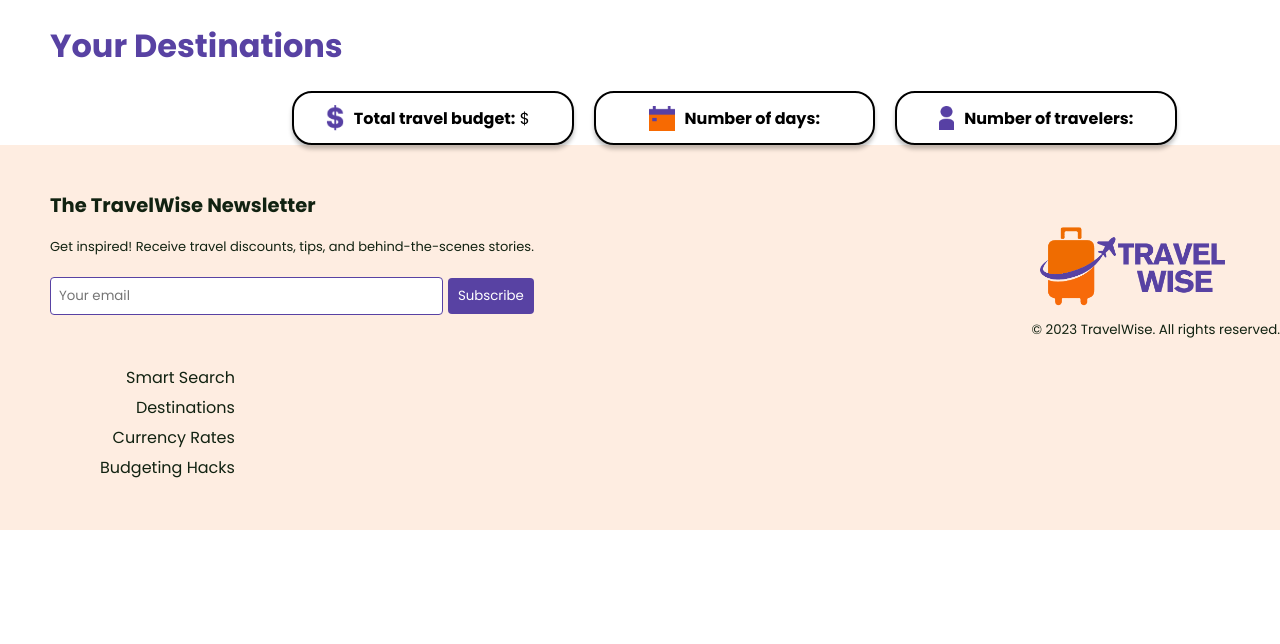
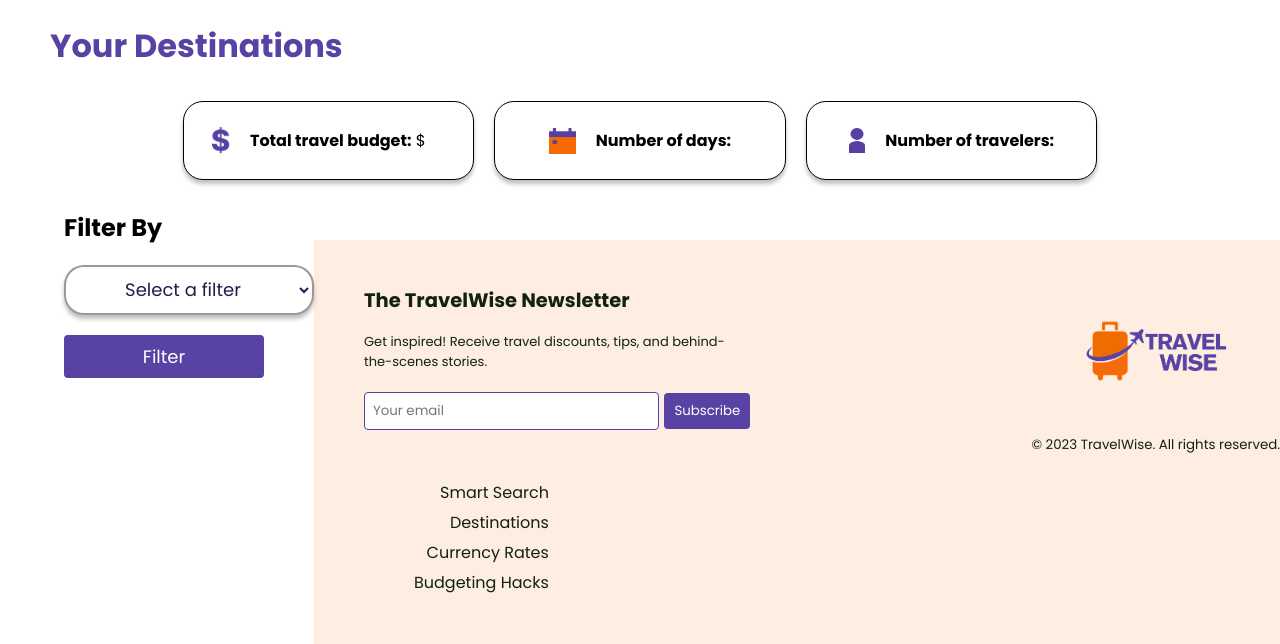
Before and after one commit to moizeshenriques/travelwise, a PHP site: page /yourDest.php in a window 1280 px wide. Shown: the part 103-747 px from the top of the page. Run offline with PHP 8.4, Linux system fonts and the light colour scheme; data that the repository does not hold is empty.

Commit message:
Update yourDest.php

```diff
--- a/yourDest.php
+++ b/yourDest.php
@@ -195,12 +195,23 @@ form {
     margin-right: 50px;
 }
 
-//youDest style
+.submit {
+    background-color: #5842A3;
+    color: #fff;
+    padding: 8px 10px;
+    border: none;
+    border-radius: 4px;
+    cursor: pointer;
+    font-family: 'Poppins', sans-serif;
+}
+/* youDest style
+smart form */
 #smart-form-sum {
-    margin-left: 10px;
-    width: 300px;
-    height: 50px;
-    border: 2px solid rgba(0, 0, 0, 0.40);
+    /* margin-left: 10px; */
+    /* width: 300px; */
+    /* height: 50px; */
+    width: 30%;
+    border: 1px solid rgba(0, 0, 0, 0.40);
     flex-shrink: 0;
     background: #FFF;
     box-shadow: 0px 4px 4px 0px rgba(0, 0, 0, 0.25);
@@ -222,48 +233,109 @@ form {
 
 .budget-sum, .days-sum, .travelers-sum {
     width: 35%;
-    height: 30px;
+    height: 10%;
     flex-shrink: 0;
     border-radius: 20px;
-    border: 2px solid #000;
+    border: 1.5px solid #000;
     background: #FFF;
     box-shadow: 0px 4px 4px 0px rgba(0, 0, 0, 0.25);
-    margin-left: 20px;
+    margin: 10px;
     padding: 10px;
     text-align: center;
     display: flex;
     align-items: center;
     justify-content: center;
-    gap: 10px;
+    gap: 20px;
 }
 
 .smart-form-sum {
     display: flex;
+    align-items: center;
+    justify-content: center;
 }
 
 .destLocation {
-    width: 40%;
-    height: 200px;
+    width: 500px;
+    height: 400px;
+    border-radius: 30px;
+    box-shadow: 5px 5px 5px 5px rgba(0, 0, 0, 0.25);
+    /* border: 2px solid #000; */
+    /* width: 30%;
     flex-shrink: 0;
     border-radius: 20px;
-    border: 2px solid #000;
+    //border: 2px solid #000;
     background: #FFF;
-    box-shadow: 0px 4px 4px 0px rgba(0, 0, 0, 0.25);
-    margin-left: 20px;
-    padding: 10px;
+    box-shadow: 4px 4px 4px 4px rgba(0, 0, 0, 0.25);
     text-align: center;
     display: flex;
     align-items: center;
-    justify-content: center;
-    margin-bottom: 20px;
+    justify-content: center; */
+}
+
+.destLocation p {
+    margin-top: 10px;
+    display: inline-block;
+}
+
+.destLocation img {
+    width: 100%;
+    height: 300px;
+    border-radius: 0px 0px 20px 20px;
 }
 
 .location-container {
+    display: flex;
+    //gap: 20px;
+    justify-content: center;
+    margin-left: 20px;
+    margin-right: 20px;
+}
+
+.location-section {
+    padding: 20px 0px 20px 0px;
+    text-align: center;
+    display: flex;
+    margin-left: 35%;
+    //float: right;
+}
+
+.filter-container {
+    display: block;
+    //width: 30;
+    margin-left: 5%;
+    //padding-right: 10%;
+    float: left;
+}
+
+.filterSubmit {
+    background-color: #5842A3;
     margin-top: 20px;
-    align-items: center;
-    justify-content: center;
-    display: flex;
-    gap: 10px;
+    color: #fff;
+    padding: 8px;
+    border: none;
+    border-radius: 4px;
+    cursor: pointer;
+    font-family: 'Poppins', sans-serif;
+    font-size: 18px;
+    width: 200px;
+}
+
+.filter-form-drop {
+    width: 250px;
+    height: 50px;
+    border: 2px solid rgba(0, 0, 0, 0.40);
+    flex-shrink: 0;
+    background: #FFF;
+    box-shadow: 0px 4px 4px 0px rgba(0, 0, 0, 0.25);
+    color: #1E1D4C;
+    font-family: Poppins;
+    font-size: 18px;
+    font-style: normal;
+    font-weight: 400;
+    line-height: normal;
+    border-radius: 20px;
+    text-align: center;
+    //padding: 8px;
 }
 
 </style>
@@ -329,7 +401,7 @@ form {
                     echo '</div>';
                     echo '<div class="days-sum">';
                     echo '<img src="calendar.png" width=10%>';
-                    echo "<p><b> Number of days: </b>" . $userDays . "<br> </p>";
+                    echo "<p><b> Number of days: </b>" . $userDays . "<br></p>";
                     echo '</div>';
                     echo '<div class="travelers-sum">';
                     echo '<img src="person.png" width=6%>';
@@ -337,6 +409,25 @@ form {
                     echo '</div>';
                 ?>
             </div>
+        </div>
+        <div class = "your-dest-main-area">
+
+        <div class="filter-container">
+        <h2>Filter By</h2>
+        <div class="filter-form-container">
+        <form name="filterForm" onsubmit="return filterFunction($userPrice, $userDays, $userTravelers)" method="post">
+            <select name="dropDown" class="filter-form-drop" id = "dropDown" placeholder="Choose a filter">
+            <option value="" disabled selected>Select a filter</option>
+            <option value = "Alphabetical">Alphabetical</option>
+            <option value = "Price">Price (ascending)</option>
+            <option value = "Adventure">Adventure escapes</option>
+            <option value = "City">City explorations</option>
+            <option value = "Relaxation">Relaxation retreats</option>
+            <option value = "Cultural journeys">Family fun</option>
+            <option value = "Rating">TravelWise rating</option><br>
+            <input id="submit" class="filterSubmit" type="submit" value="Filter"><br>
+        </form>
+        </div>
         </div>
 
         <?php
@@ -352,23 +443,33 @@ form {
                 $items_arr[$count] = $Name;
                 $price_arr[$count] = $Price;
                 $truth_array[$count] =1;
+                echo '<div class="location-section">';
                 echo '<div class="location-container">';
-                echo '<div class="destLocation">';
-                echo $Name . "<br>";
-                echo "$" . $Price . "/day per traveler <br>";
-                echo '<img src="' . $Image . '" width="300" height="200"/><br>';
+                    echo '<div class="destLocation">';
+                        echo "<br><p><b>". $Name . "</b></p>";
+                        echo "<br>";
+                        echo "<p> $" . $Price . "/day per traveler</p>";
+                        echo '<img src="' . $Image . '" width=100% height=100%/><br>';
+                    echo '</div>';
                 echo '</div>';
                 echo '</div>';
             }
             //increase count by 1
             $count++;
         }
-
-
         //close connection
         $conn->close();
     ?>
 
+    </div>
+
+    <script>
+    function filterFunction($userPrice, $userDays, $userTravelers) {
+        echo "user price" . $userPrice . "<br>"
+    }
+    </script>
+
+    <br><br>
     <footer>
         <div class="subscribe-container">
             <div class="subscribe-text">
```
